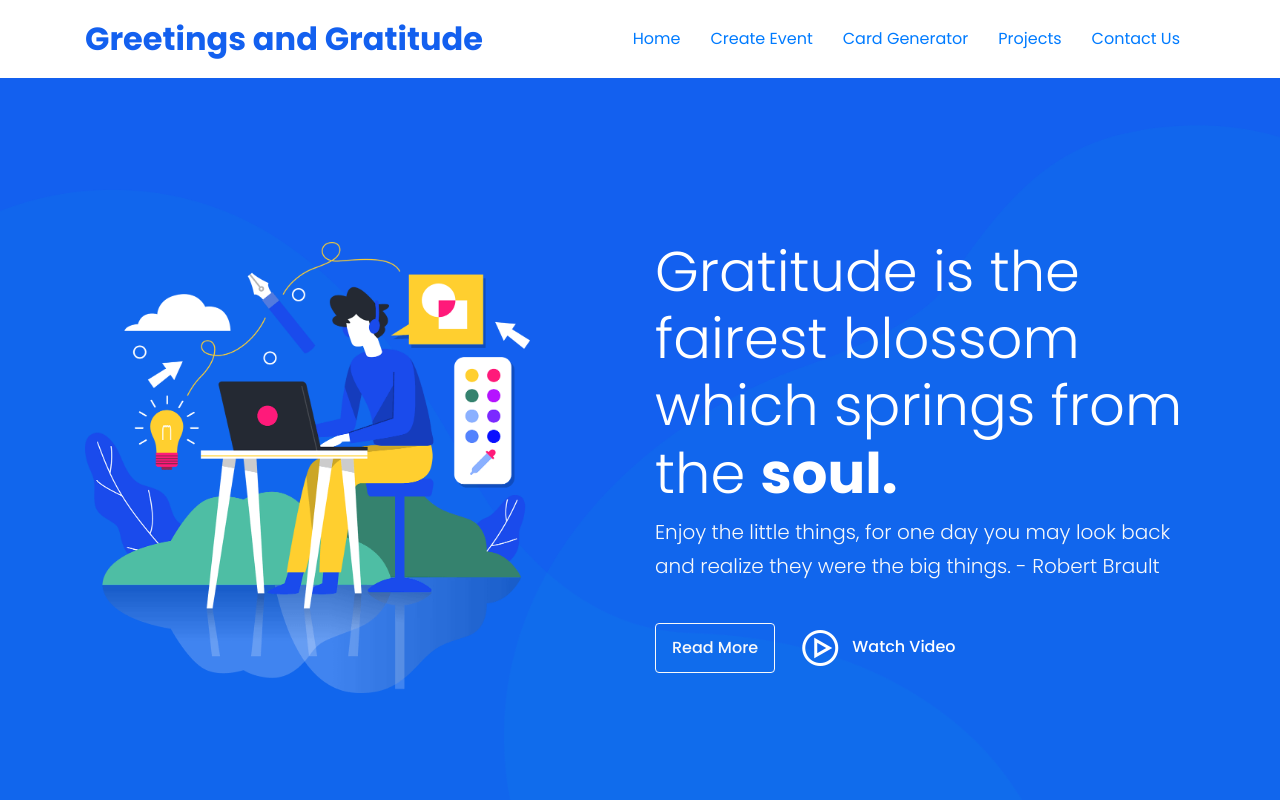
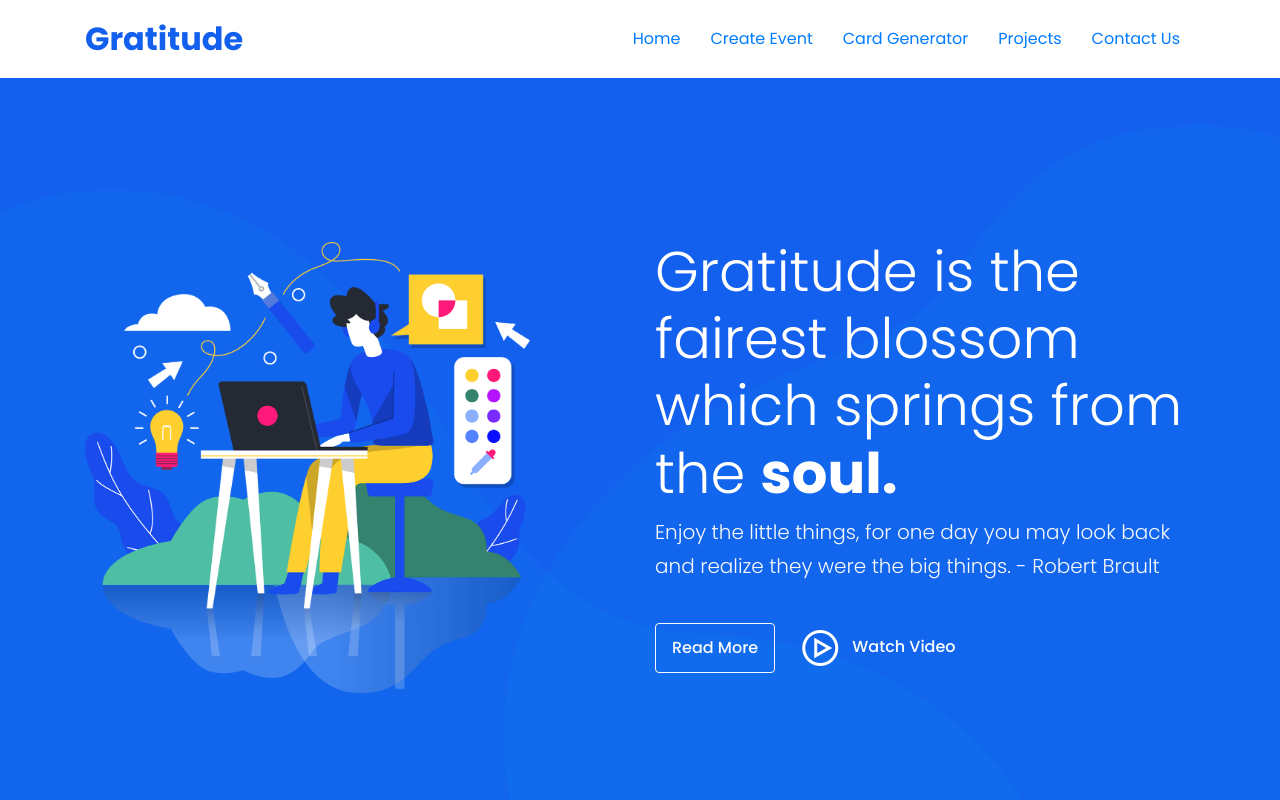
Before and after one commit to haykmell/greetings-n-gratitude, a React (Create React App) app: page / in a window 1280 px wide. Shown: the top 800 px of the page. Built offline with nearby package versions, Linux system fonts and the light colour scheme.

Commit message:
Update title of navbar

```diff
--- a/src/components/Navbar.js
+++ b/src/components/Navbar.js
@@ -15,7 +15,7 @@ const Navbar = () => {
                             {/*menu start*/}
                             <div className="col d-flex align-items-center justify-content-between">
                                 <a className="navbar-brand logo text-dark h2 mb-0" href="/">
-                                    <span className="text-primary font-weight-bold">Greetings and Gratitude</span>
+                                    <span className="text-primary font-weight-bold">Gratitude</span>
                                 </a>
                                 <nav className="navbar navbar-expand-lg navbar-light ml-auto">
                                     <button className="navbar-toggler" onClick={() => setNavToggle(!navToggle)} type="button" data-toggle="collapse" data-target="#navbarNav" aria-expanded="false" aria-label="Toggle navigation"> <span className="navbar-toggler-icon" />
```
